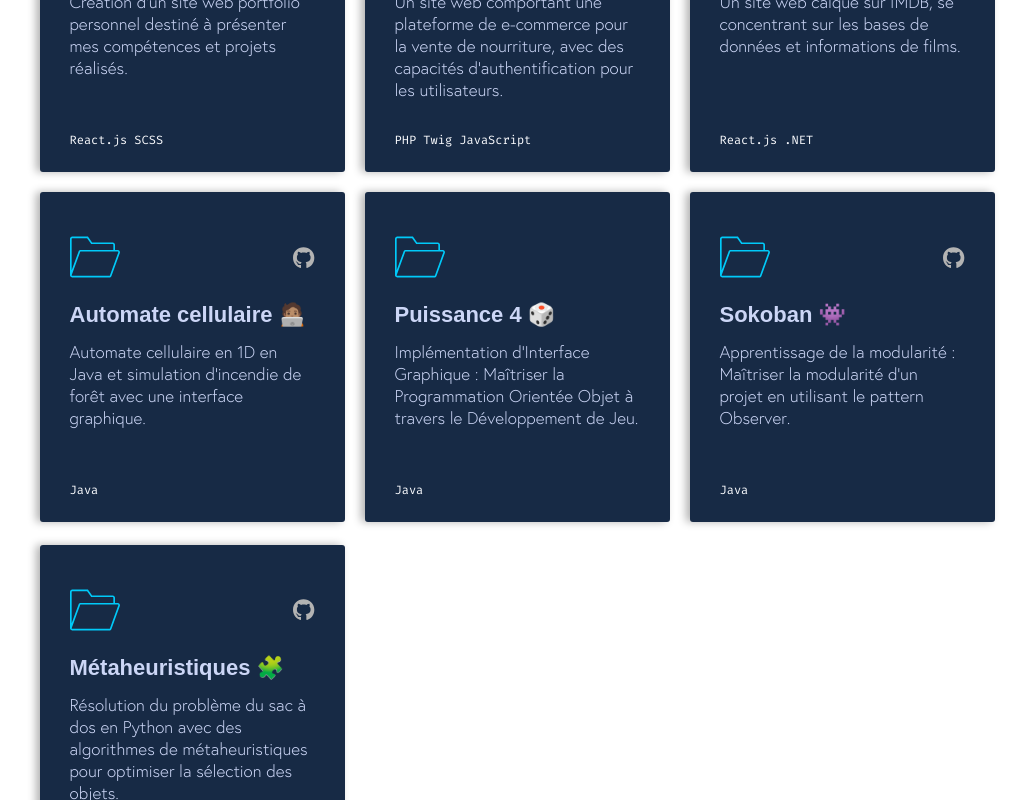
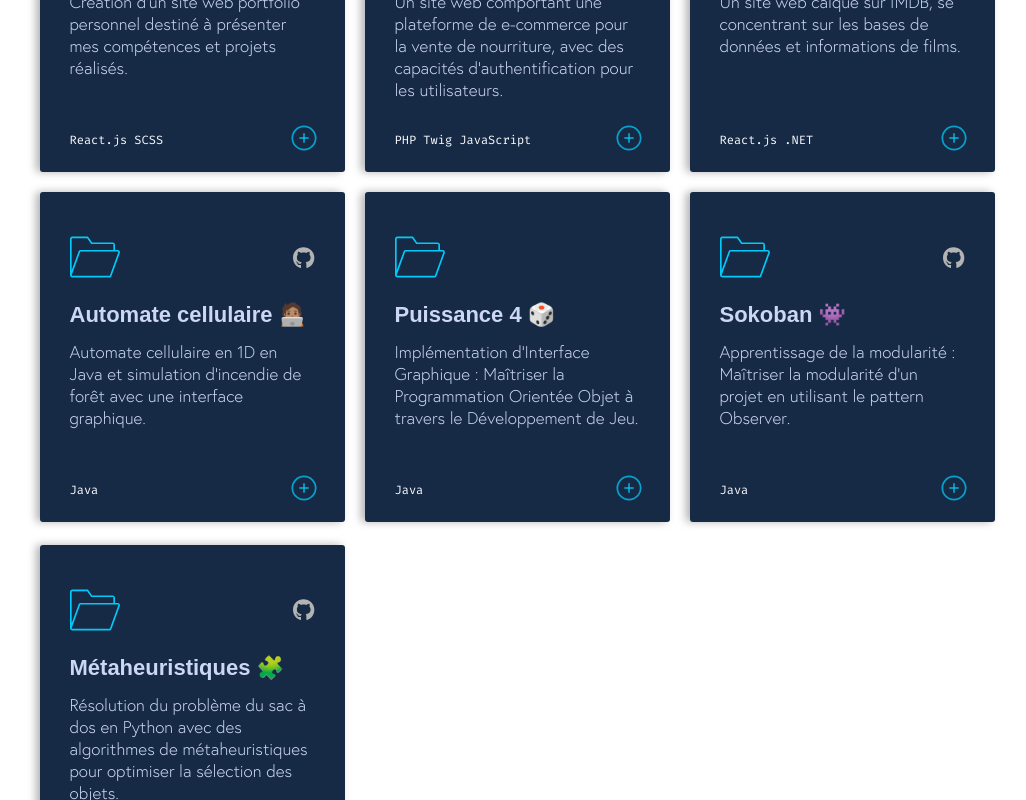
Before and after one commit to julienlrzl/Portfolio, a React (Create React App) app in the folder portfoliojulien/: page / in a window 1280 px wide. Shown: the part 1920-2720 px from the top of the page, without its empty margins (123-1149 px from the left). Built offline with nearby package versions, Linux system fonts and the light colour scheme; a web font is replaced by a local one.

Commit message:
ajout boutons pour projets

```diff
--- /dev/null
+++ b/portfoliojulien/src/components/ProjectButton.js
@@ -0,0 +1,16 @@
+import React from 'react';
+import { Link } from 'react-router-dom';
+
+const ProjectButton = ({ to }) => {
+  return (
+    <Link to={to} className="project-button">
+      <svg xmlns="http://www.w3.org/2000/svg" viewBox="0 0 24 24">
+        <path d="M12 22C17.5 22 22 17.5 22 12C22 6.5 17.5 2 12 2C6.5 2 2 6.5 2 12C2 17.5 6.5 22 12 22Z" strokeWidth="1.5" />
+        <path d="M8 12H16" strokeWidth="1.5" />
+        <path d="M12 16V8" strokeWidth="1.5" />
+      </svg>
+    </Link>
+  );
+};
+
+export default ProjectButton;
--- a/portfoliojulien/src/components/Projects.js
+++ b/portfoliojulien/src/components/Projects.js
@@ -4,6 +4,7 @@
 import { FontAwesomeIcon } from "@fortawesome/react-fontawesome";
 import { faLinkedin, faGithub } from "@fortawesome/free-brands-svg-icons";
 import { useTranslation } from "react-i18next";
+import ProjectButton from "./ProjectButton";
 
 const Projects = () => {
   const { t, i18n } = useTranslation();
@@ -31,13 +32,12 @@
                   </a>
                 </div>
               </div>
-              <Link to="/Portfoliojulien" className="d-flex flex-column">
                 <div className="d-flex flex-column">
                   <h1 className="title-project">{t("projecttitle0")} 💼</h1>
                   <p className="text-project">{t("project0")}</p>
                   <span className="footer-project">React.js SCSS</span>
                 </div>
-              </Link>
+              <ProjectButton to="/Portfoliojulien" />
             </div>
 
             <div className="col-md-4 text-center rectangle-color">
@@ -54,13 +54,12 @@
                   </a>
                 </div>
               </div>
-              <Link to="/BoutiqueFr" className="d-flex flex-column">
                 <div className="d-flex flex-column">
                   <h1 className="title-project">{t("projecttitle1")} 🍎</h1>
                   <p className="text-project">{t("project1")}</p>
                   <span className="footer-project">PHP Twig JavaScript</span>
                 </div>
-              </Link>
+              <ProjectButton to="/BoutiqueFr" />
             </div>
 
             <div className="col-md-4 text-left rectangle-color">
@@ -77,13 +76,12 @@
                   </a>
                 </div>
               </div>
-              <Link to="/Ptut" className="d-flex flex-column">
                 <div className="d-flex flex-column">
                   <h1 className="title-project">{t("projecttitle2")} 🍿</h1>
                   <p className="text-project">{t("project2")}</p>
                   <span className="footer-project">React.js .NET</span>
                 </div>
-              </Link>
+              <ProjectButton to="/Ptut" />
             </div>
           </div>
           <div className="responsive">
@@ -104,13 +102,12 @@
                   </a>
                 </div>
               </div>
-              <Link to="/Automata" className="d-flex flex-column">
                 <div className="d-flex flex-column">
                   <h1 className="title-project">{t("projecttitle3")} 🧑🏽‍💻</h1>
                   <p className="text-project">{t("project3")}</p>
                   <span className="footer-project">Java</span>
                 </div>
-              </Link>
+              <ProjectButton to="/Automata" />
             </div>
 
             <div className="col-md-4 text-center rectangle-color">
@@ -119,13 +116,12 @@
                   <Folder />
                 </div>
               </div>
-              <Link to="/Connect4" className="d-flex flex-column">
                 <div className="d-flex flex-column">
                   <h1 className="title-project">{t("projecttitle4")} 🎲</h1>
                   <p className="text-project">{t("project4")}</p>
                   <span className="footer-project">Java</span>
                 </div>
-              </Link>
+              <ProjectButton to="/Connect4" />
             </div>
             <div className="col-md-4 text-center rectangle-color">
               <div className="d-flex flex-row align-items-center">
@@ -141,13 +137,12 @@
                   </a>
                 </div>
               </div>
-              <Link to="/Sokoban" className="d-flex flex-column">
                 <div className="d-flex flex-column">
                   <h1 className="title-project">{t("projecttitle5")} 👾</h1>
                   <p className="text-project">{t("project5")}</p>
                   <span className="footer-project">Java</span>
                 </div>
-              </Link>
+              <ProjectButton to="/Sokoban" />
             </div>
           </div>
           <div className="responsive">
@@ -168,13 +163,12 @@
                   </a>
                 </div>
               </div>
-              <Link to="/Metaheuristic" className="d-flex flex-column">
                 <div className="d-flex flex-column">
                   <h1 className="title-project">{t("projecttitle6")} 🧩</h1>
                   <p className="text-project">{t("project6")}</p>
                   <span className="footer-project">Python</span>
                 </div>
-              </Link>
+              <ProjectButton to="/Metaheuristic" />
             </div>
 
             <div className="col-md-4 text-left rectangle-color-not"></div>
--- /dev/null
+++ b/portfoliojulien/src/styles/components/ProjectButton.scss
@@ -0,0 +1,25 @@
+.project-button {
+    position: absolute;
+    bottom: 20px;
+    right: 27px;
+    cursor: pointer;
+    transition: transform 0.3s ease;
+    width: 28px;
+    height: 28px;
+
+    svg {
+      width: 100%;
+      height: 100%;
+      stroke: rgb(0, 202, 249, 0.75);
+      fill: none;
+      transition: fill 0.3s ease, stroke 0.3s ease;
+
+      &:hover {
+        fill: rgba(0, 202, 249, 0.2);
+      }
+    }
+
+    &:hover {
+      transform: rotate(90deg);
+    }
+  }
--- a/portfoliojulien/src/styles/index.scss
+++ b/portfoliojulien/src/styles/index.scss
@@ -7,6 +7,7 @@
 @import "./components/home";
 @import "./components/SocialMediaBar";
 @import "./components/SocialMediaBar";
+@import "./components/ProjectButton";
 @import "./components/footer";
 @import "./pages/projectsPages";
 @import "./pages/index";
```
